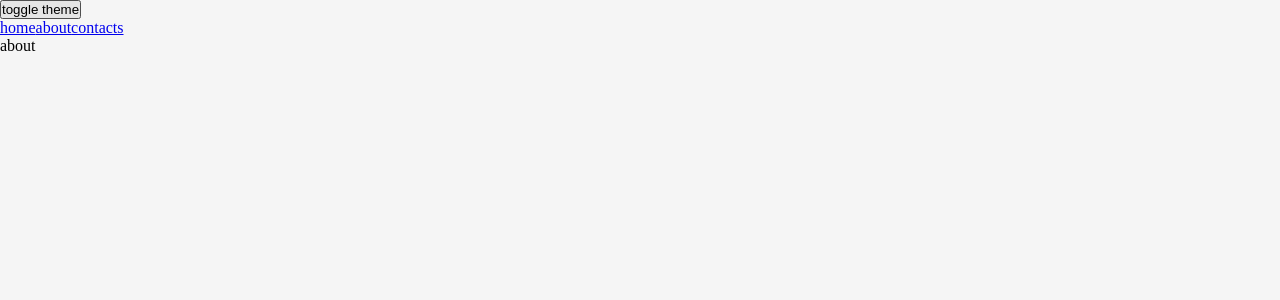
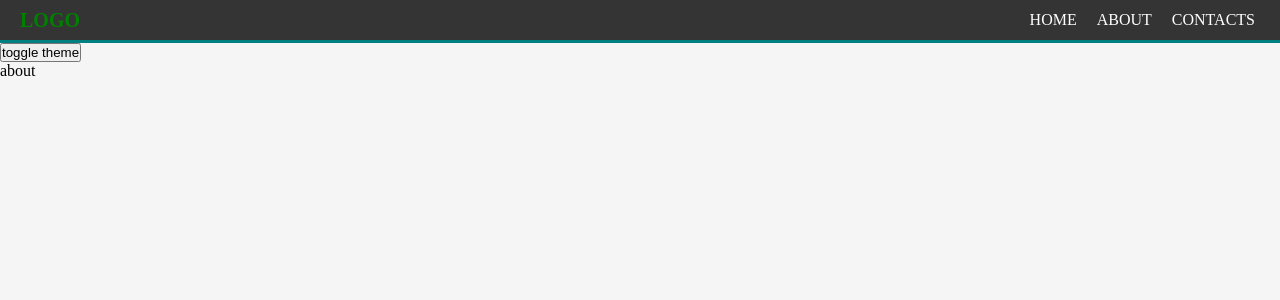
Before and after one commit to KozyaSkyworker/reactic, a React app: page /about in a window 1280 px wide. Shown: the top 300 px of the page. Built offline with nearby package versions, Linux system fonts and the light colour scheme.

Commit message:
create navbar, applink component

```diff
--- a/src/app/App.tsx
+++ b/src/app/App.tsx
@@ -1,19 +1,15 @@
-import { Link } from 'react-router-dom';
 import { useTheme } from 'app/contexts/theme';
 import { classNames } from 'helpers/classNames';
 import { AppRouter } from 'app/router';
+import { NavBar } from 'widgets/NavBar';
 
 const App = () => {
   const { theme, toggleTheme } = useTheme();
 
   return (
     <div className={classNames('app', {}, [theme])}>
+      <NavBar />
       <button onClick={toggleTheme}>toggle theme</button>
-      <div>
-        <Link to={'/'}>home</Link>
-        <Link to={'/about'}>about</Link>
-        <Link to={'/contacts'}>contacts</Link>
-      </div>
       <AppRouter />
     </div>
   );
--- a/src/app/styles/themes/dark.scss
+++ b/src/app/styles/themes/dark.scss
@@ -1,4 +1,8 @@
 .app.dark{
-    --bg-color: #161718;
+    --bg-color: #343434;
     --text-color: #f5f5f5;
+
+    --inverted-bg-color: #f5f5f5;
+
+    --links-color: #000;
 }
--- a/src/app/styles/themes/light.scss
+++ b/src/app/styles/themes/light.scss
@@ -1,4 +1,8 @@
 .app.light{
     --bg-color: #f5f5f5;
     --text-color: #000;
+
+    --inverted-bg-color: #343434;
+
+    --links-color: #fff;
 }
--- a/src/app/styles/variables/global.scss
+++ b/src/app/styles/variables/global.scss
@@ -0,0 +1,3 @@
+:root{
+    --navbar-height: 35px;
+}
--- a/src/helpers/classNames.ts
+++ b/src/helpers/classNames.ts
@@ -1,6 +1,6 @@
 type Mods = Record<string, boolean | string>
 
-export function classNames(cls: string, mods: Mods, additional: string[]): string {
+export function classNames(cls: string, mods: Mods = {}, additional: string[] = []): string {
     return  [
         cls,
         ...additional,
--- /dev/null
+++ b/src/shared/ui/AppLink/AppLink.tsx
@@ -0,0 +1,21 @@
+import { Link, LinkProps } from 'react-router-dom';
+import classes from './applink.module.scss';
+import { FC, ReactNode } from 'react';
+import { classNames } from 'helpers/classNames';
+import { useTheme } from 'app/contexts/theme';
+
+interface AppLinkProps extends LinkProps {
+  children: ReactNode;
+}
+
+const AppLink: FC<AppLinkProps> = ({ children, to }) => {
+  const { theme } = useTheme();
+
+  return (
+    <Link className={classNames(classes.link, {}, [theme])} to={to}>
+      {children}
+    </Link>
+  );
+};
+
+export default AppLink;
--- /dev/null
+++ b/src/shared/ui/AppLink/applink.module.scss
@@ -0,0 +1,11 @@
+.link{
+    padding: 5px;
+    text-transform: uppercase;
+    text-decoration: none;
+
+    color: var(--links-color);
+
+    & + & {
+        margin-left: 10px;
+    }
+}
--- /dev/null
+++ b/src/widgets/NavBar/index.ts
@@ -0,0 +1,3 @@
+import NavBar from "./ui/NavBar";
+
+export {NavBar}
--- /dev/null
+++ b/src/widgets/NavBar/ui/NavBar.tsx
@@ -0,0 +1,17 @@
+import classes from './navbar.module.scss';
+import AppLink from 'shared/ui/AppLink/AppLink';
+
+const NavBar = () => {
+  return (
+    <header className={classes.header}>
+      <span className={classes.header__logo}>LOGO</span>
+      <div className={classes.header__links}>
+        <AppLink to={'/'}>home</AppLink>
+        <AppLink to={'/about'}>about</AppLink>
+        <AppLink to={'/contacts'}>contacts</AppLink>
+      </div>
+    </header>
+  );
+};
+
+export default NavBar;
--- /dev/null
+++ b/src/widgets/NavBar/ui/navbar.module.scss
@@ -0,0 +1,25 @@
+.header{
+    background-color: var(--inverted-bg-color);
+    width: 100%;
+    height: var(--navbar-height);
+    border-bottom: 3px solid teal;
+
+    padding: 20px;
+
+    display: flex;
+    align-items: center;
+
+    &__link + &__link{
+        margin-left: 10px;
+    }
+
+    &__logo{
+        color: green;
+        font-size: 20px;
+        font-weight: bold;
+    }
+
+    &__links{
+        margin-left: auto;
+    }
+}
```
